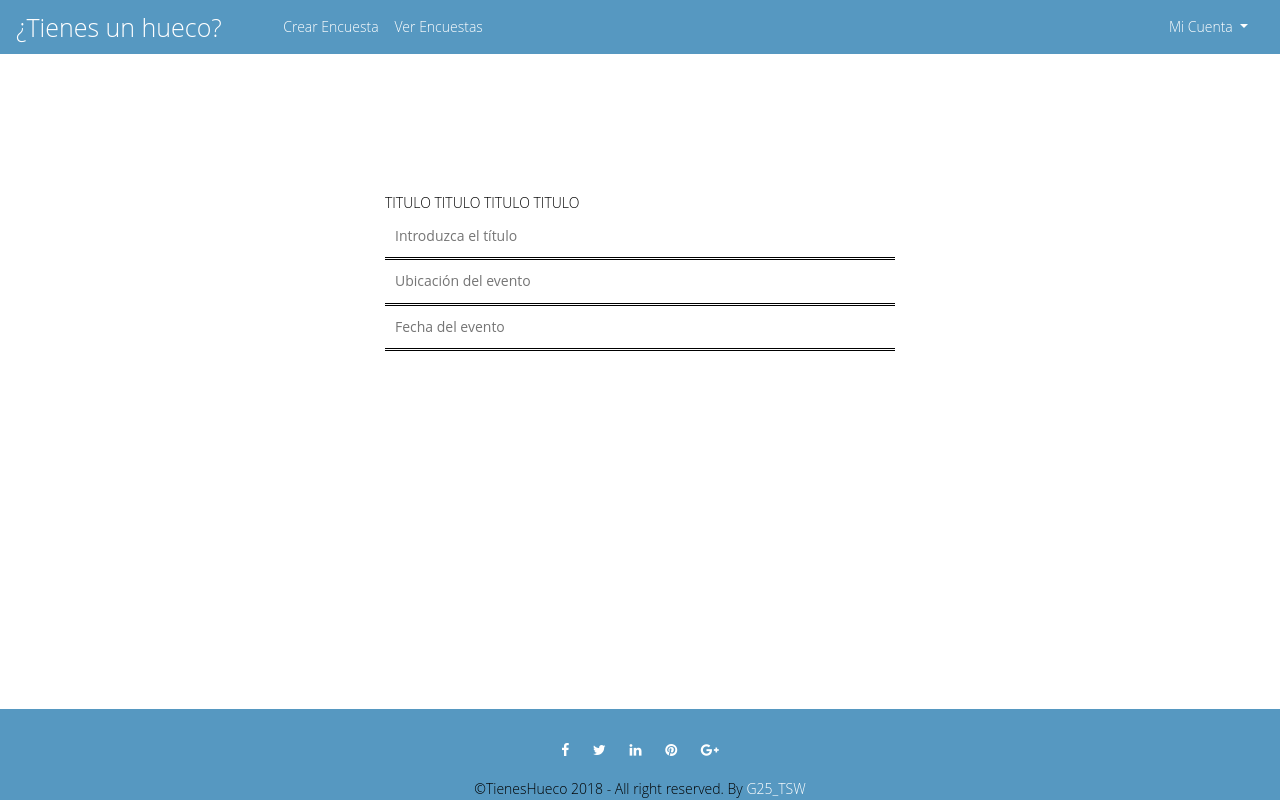
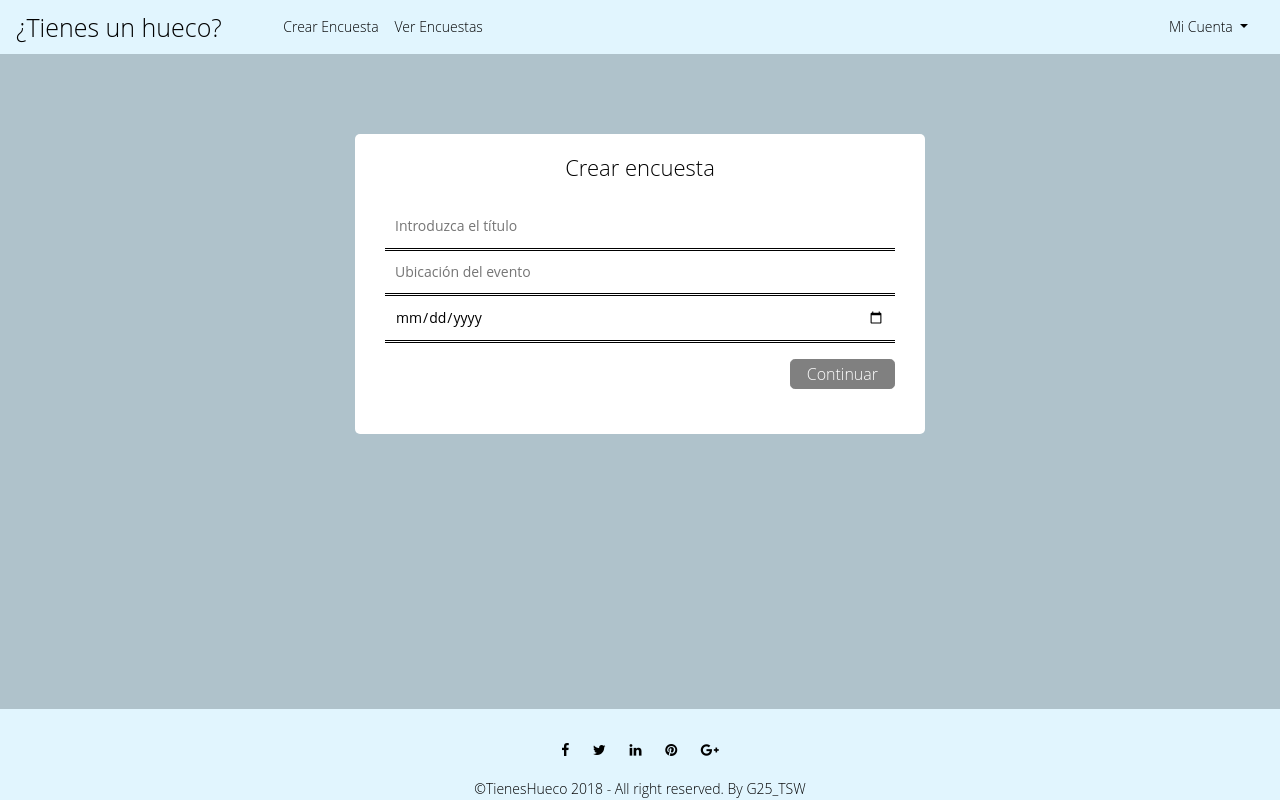
Before and after one commit to MrKapplan/TSW, a PHP site: page / in a window 1280 px wide. Run offline with PHP 8.4, Linux system fonts and the light colour scheme.

Commit message:
CrearEncuesta

```diff
--- a/index.html
+++ b/index.html
@@ -61,54 +61,23 @@
     <div class="container">
         <div class="row">
             <div class="col-lg-6 center-block">
+                    <div id="subtitulo">
+                            Crear encuesta
+                    </div>
                 <div class="col-lg-12 center-block2">
+
                     <form>
                         <div class="form-group">
-                           <!-- <div class="input-group-prepend"> -->
-                                TITULO TITULO TITULO TITULO
-                               <!-- <span class="input-group-text" id="basic-addon1">@</span> -->
                                 <input type="text" class="sinbordefondo" id="tituloEncuesta" placeholder="Introduzca el título">
                                 <input type="text" class="sinbordefondo" id="ubicaciónEncuesta" placeholder="Ubicación del evento">
-                                <input type="text" class="sinbordefondo" id="calendarioEncuesta" placeholder="Fecha del evento">
-                          <!--  </div> -->
-
-
+                                <input type="date" class="sinbordefondo" id="calendarioEncuesta" placeholder="Fecha del evento">
                         </div>
-
+                        <button type="button" class="btn btn-lg btn-primary">Continuar</button>
                     </form>
                 </div>
             </div>
         </div>
 
-
-
-
-        <!--
-    <div class="form-group">
-        <label for="exampleFormControlSelect1">Example select</label>
-        <select class="form-control" id="exampleFormControlSelect1">
-            <option>1</option>
-            <option>2</option>
-            <option>3</option>
-            <option>4</option>
-            <option>5</option>
-        </select>
-    </div>
-    <div class="form-group">
-        <label for="exampleFormControlSelect2">Example multiple select</label>
-        <select multiple class="form-control" id="exampleFormControlSelect2">
-            <option>1</option>
-            <option>2</option>
-            <option>3</option>
-            <option>4</option>
-            <option>5</option>
-        </select>
-    </div>
-    <div class="form-group">
-        <label for="exampleFormControlTextarea1">Example textarea</label>
-        <textarea class="form-control" id="exampleFormControlTextarea1" rows="3"></textarea>
-    </div>
--->
 
 
 
--- a/style.css
+++ b/style.css
@@ -6,21 +6,21 @@ body {
 	font-weight:300;
 	line-height:1.6em;
 	color:#000;
-	background-color:#fff;
+	background-color:#afc2cb;
 }
 
 
 .navbar {
-	background-color: #5698c1;
+	background-color: #e1f5fe;
 }
 
 .navbar-brand {
-	background-color: #5698c1;
+	background-color: #e1f5fe;
 	font-size: 25px;
 }
 
 .navbar-light .navbar-brand {
-    color: #fff;
+    color: #000;
 }
 
 .navbar-collapse{
@@ -28,15 +28,15 @@ body {
 }
 
 .navbar-light .navbar-toggler {
-	border-color: #fff;
+	border-color: #000;
 }
 
 .navbar-light .navbar-nav .active>.nav-link, .navbar-light .navbar-nav .nav-link.active, .navbar-light .navbar-nav .nav-link.show, .navbar-light .navbar-nav .show>.nav-link {
-     color: #fff;
+     color: #000;
 }
 
 .navbar-light .navbar-nav .nav-link {
-	color: #fff;
+	color: #000;
 }
 
 
@@ -46,7 +46,7 @@ body {
 }
 
 #navbarDropdown{
-	color: #fff;
+	color: #000;
 }
 
 #navbarDropdown:hover{
@@ -64,18 +64,27 @@ body {
 
 
 
+
+#subtitulo{
+	  margin: auto;
+	 margin-top: 4%;
+	  font-size: 22px;
+	  text-align: center;
+
+}
+
 .center-block{
 	float: none;
 	height: 300px;
 	background-color: #fff;
 	border-radius: 5px;
 	margin: auto;
-	margin-top: 5%;
+	margin-top: 7%;
 }
 
 .center-block2 {
 	  margin: auto;
-	  margin-top: 15%;
+	  margin-top: 5%;
 }
 
   .sinbordefondo{
@@ -87,9 +96,43 @@ body {
 
 
 
+.btn{
+	font-weight: 200;
+}
+
+.btn-primary{
+	float: right;
+	border-color: grey;
+	background-color: grey;
+}
+
+  .btn-group-lg>.btn, .btn-lg {
+	padding: 3;
+	font-size: 1rem;
+	line-height: 0.75;
+}
 
 
+.btn-primary:hover {
+    color: #fff;
+    background-color: green;
+    border-color:green;
+}
 
+.btn-primary:not(:disabled):not(.disabled):active, .btn-primary:not(:disabled):not(.disabled).active,
+.show > .btn-primary.dropdown-toggle {
+  background-color: grey;
+  border-color: grey;
+}
+
+.btn-primary:not(:disabled):not(.disabled):active:focus, .btn-primary:not(:disabled):not(.disabled).active:focus,
+.show > .btn-primary.dropdown-toggle:focus {
+  box-shadow: 0 0 0 0.2rem grey;
+}
+
+.btn-primary:focus, .btn-primary.focus {
+	box-shadow: 0 0 0 0.2rem grey;
+  }
 
 
 
@@ -103,8 +146,8 @@ body {
     left: 0%;
     bottom: 0%;
     width: 100%;
-    background-color: #5698c1;
-    color: #fff;
+    background-color: #e1f5fe;
+    color: #000;
     text-align: center;
 }
 
@@ -117,10 +160,10 @@ ul.social-network {
 ul.social-network li {
 	display:inline;
 	margin: 0 10px;
-	color:#fff;
+	color:#000;
 }
 ul.social-network li a {
-	color:#fff;
+	color:#000;
 
 }
 
@@ -130,5 +173,5 @@ ul.social-network li a {
 }
 
 .copyright a {
-	color:#fff;
+	color:#000;
 }
```
Lines whose indentation alone changed are shown as unchanged.
